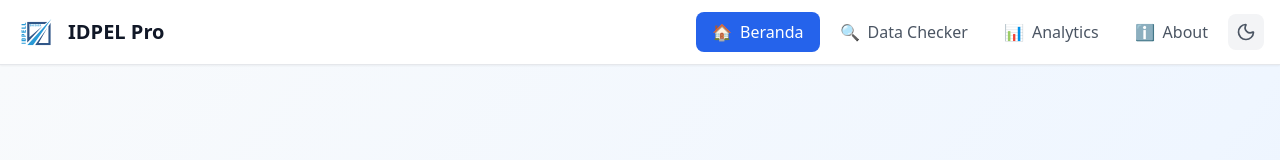
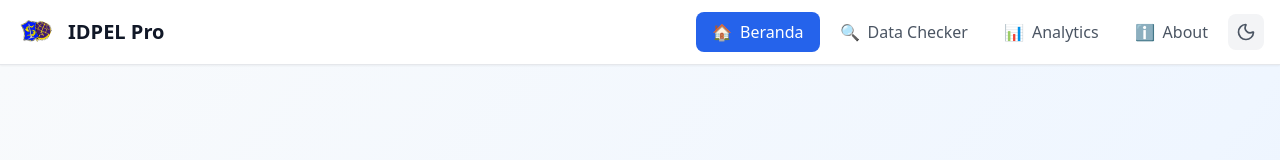
Before and after one commit to Mojoxz/IDPELDetector-DISHUB, a React (Vite) app: page / in a window 1280 px wide. Shown: the top 160 px of the page. Built offline with nearby package versions, Linux system fonts and the light colour scheme.

Commit message:
perubahan LOGO DLL

```diff
--- a/index.html
+++ b/index.html
@@ -2,9 +2,9 @@
 <html lang="id">
   <head>
     <meta charset="UTF-8" />
-    <link rel="icon" type="image/svg+xml" href="/vite.svg" />
+    <link rel="icon" type="image/svg+xml" href="/DISHUB SURABAYA.svg" />
     <meta name="viewport" content="width=device-width, initial-scale=1.0" />
-    <title>DataChecker Pro - IDPEL</title>
+    <title>IDPEL CHECKER</title>
     <meta name="description" content="Aplikasi deteksi data baru berdasarkan IDPEL" />
 
     <!-- PWA Meta Tags -->
--- a/src/components/Navbar.jsx
+++ b/src/components/Navbar.jsx
@@ -28,7 +28,7 @@ const Navbar = ({ currentPage, setCurrentPage, isMobileMenuOpen, setIsMobileMenu
           >
             <div className='w-10 h-10 rounded-xl flex items-center justify-center transition-all duration-300 group-hover:scale-110 bg-white p-1'>
               <img
-                src="logo.svg"
+                src="DISHUB SURABAYA.svg"
                 alt="Logo"
                 className="w-full h-full object-contain"
               />
```
Also changed, not shown: public/DISHUB SURABAYA.svg (added).
